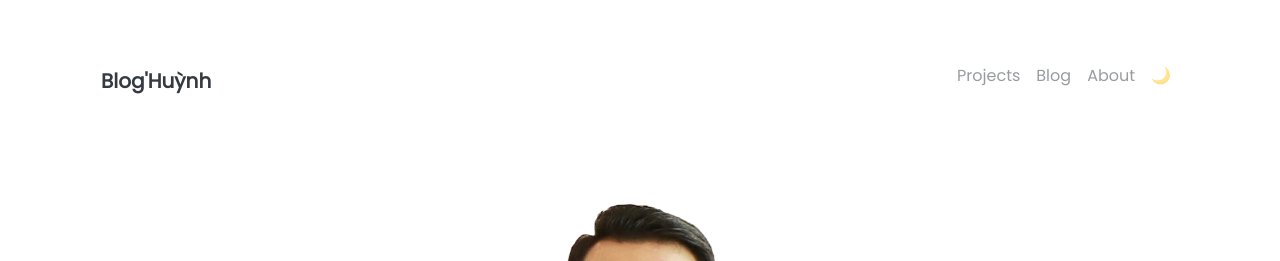
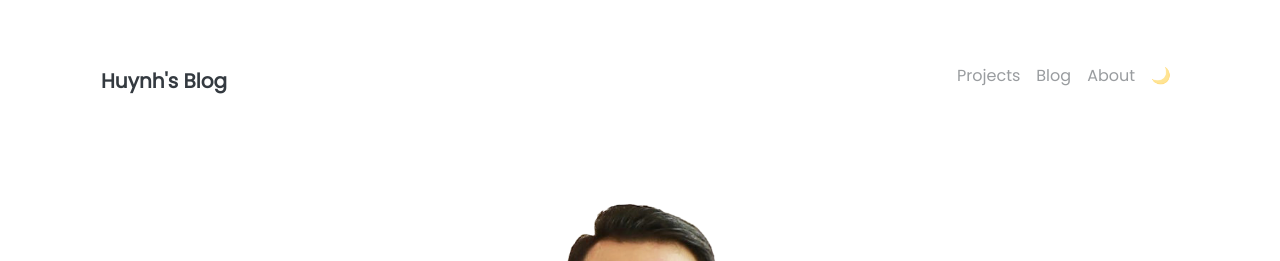
Before and after one commit to khuynhtroc/huynh.blog, a Jekyll site: the page built from pages/index.md, in a window 1280 px wide. Shown: the top 261 px of the page. Built offline with Jekyll 4.4.1, drawn with Linux system fonts in a browser that asks for light colours; nearby versions of some CDN libraries; emoji names are drawn with the system emoji font.

Commit message:
Darius: update

```diff
--- a/_config.yml
+++ b/_config.yml
@@ -1,5 +1,5 @@
 ### Site Settings ###
-title               : Blog'Huỳnh
+title               : Huynh's Blog
 description         : >-
                       I turn coffee :coffee: into code,
                       use tabs over spaces
@@ -61,7 +61,7 @@ collections:
 
 ### Disqus ###
 disqus:
-  shortname: your-short-name-disqus                     # Your website Shortname on disqus
+  shortname: huynhblog                     # Your website Shortname on disqus
 
 
 ### Analytics ###
```
